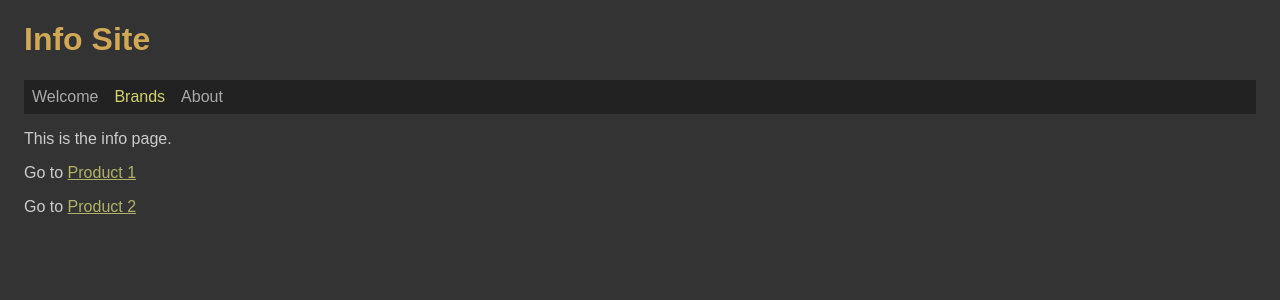
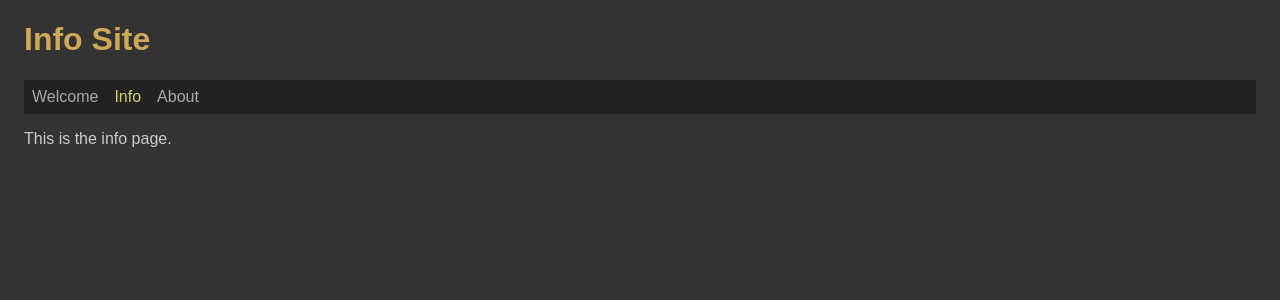
Before and after one commit to edwardtanguay/blank-vite-dark-menu, a React (Vite) app: page /info in a window 1280 px wide. Shown: the top 300 px of the page. Built offline with nearby package versions, Linux system fonts and the light colour scheme.

Commit message:
returned to original

```diff
--- a/src/App.scss
+++ b/src/App.scss
@@ -6,10 +6,6 @@ body {
 
 	h1 {
 		color: rgb(209, 168, 85);
-	}
-
-	a {
-		color: rgb(177, 177, 106);
 	}
 
 	nav {
--- a/src/App.tsx
+++ b/src/App.tsx
@@ -3,18 +3,6 @@ import { NavLink, Routes, Route, Navigate } from 'react-router-dom';
 import { PageWelcome } from './pages/PageWelcome';
 import { PageInfo } from './pages/PageInfo';
 import { PageAbout } from './pages/PageAbout';
-import { PageProduct } from './pages/PageProduct';
-
-const products = [
-	{
-		id: 1,
-		title: "The First Product"
-	},
-	{
-		id: 2,
-		title: "The Second Product"
-	}
-];
 
 function App() {
 	return (
@@ -22,16 +10,13 @@ function App() {
 			<h1>Info Site</h1>
 			<nav>
 				<NavLink to="/welcome">Welcome</NavLink>
-				<NavLink to="/info">Brands</NavLink>
+				<NavLink to="/info">Info</NavLink>
 				<NavLink to="/about">About</NavLink>
 			</nav>
 
 			<Routes>
 				<Route path="/welcome" element={<PageWelcome />} />
 				<Route path="/info" element={<PageInfo />} />
-				<Route path="/product" element={<PageProduct products={products} />}>
-					<Route path=":id" element={null} />
-				</Route>
 				<Route path="/about" element={<PageAbout />} />
 				<Route path="/" element={<Navigate to="/welcome" replace />} />
 			</Routes>
--- a/src/pages/PageInfo.tsx
+++ b/src/pages/PageInfo.tsx
@@ -1,11 +1,7 @@
-import { NavLink } from 'react-router-dom';
-
 export const PageInfo = () => {
 	return (
 		<>
 			<p>This is the info page.</p>
-			<p>Go to <NavLink to="/product/1">Product 1</NavLink></p>
-			<p>Go to <NavLink to="/product/2">Product 2</NavLink></p>
 		</>
 	);
 };
--- a/src/pages/PageProduct.tsx
+++ /dev/null
@@ -1,15 +0,0 @@
-import { useParams } from 'react-router-dom';
-
-export const PageProduct = (props: any) => {
-	const { products } = props;
-	const { id } = useParams();
-	const product = products.find((m: any) => String(m.id) === String(id));
-	console.log(products);
-	console.log(product);
-
-	return (
-		<div className="page pageProduct">
-			{product ? <p>Showing product "{product.title}"</p> : <p>You need to send a product id.</p>}
-		</div>
-	);
-};
```
Also changed, not shown: 1 other file (tests, documents, lock files or other folders).
